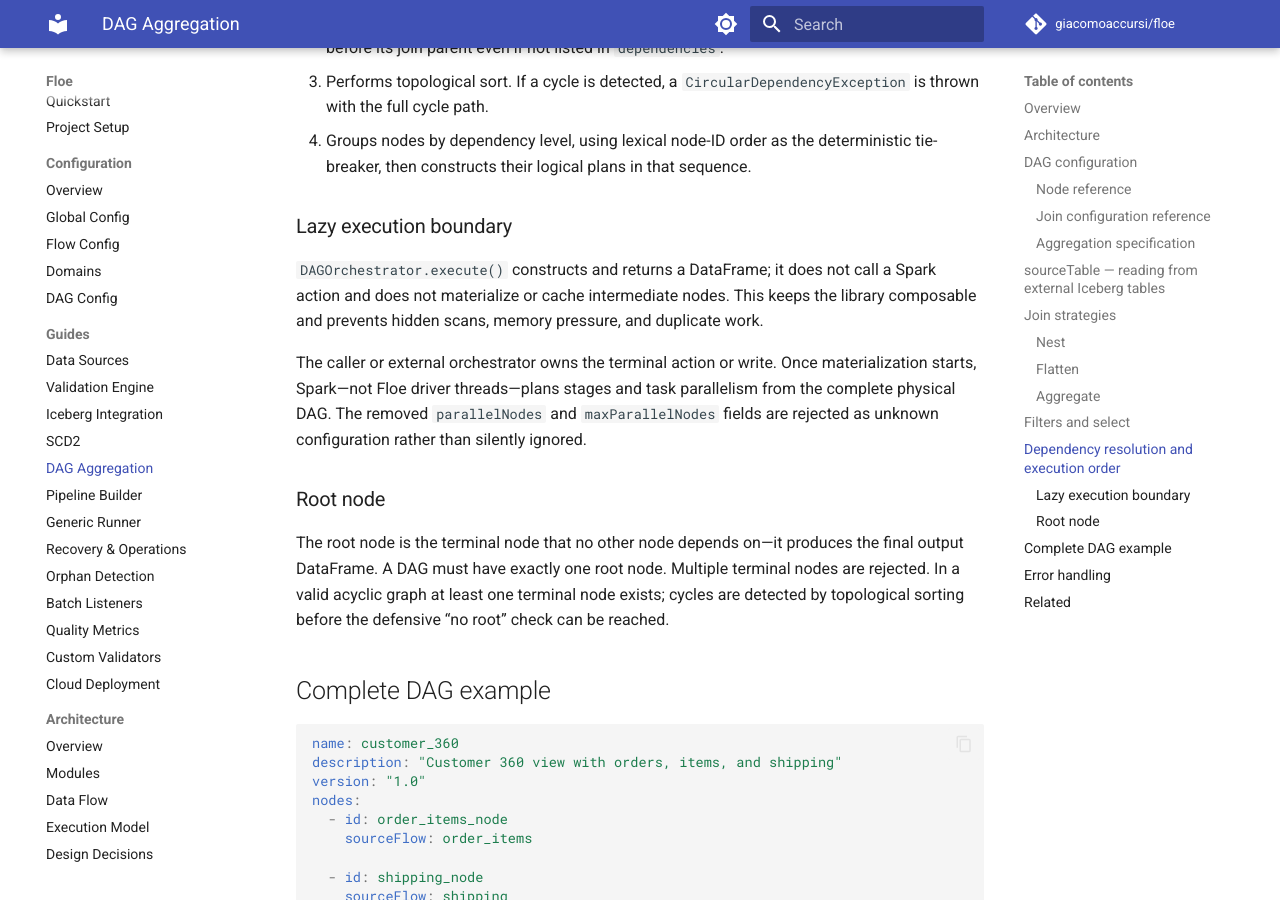
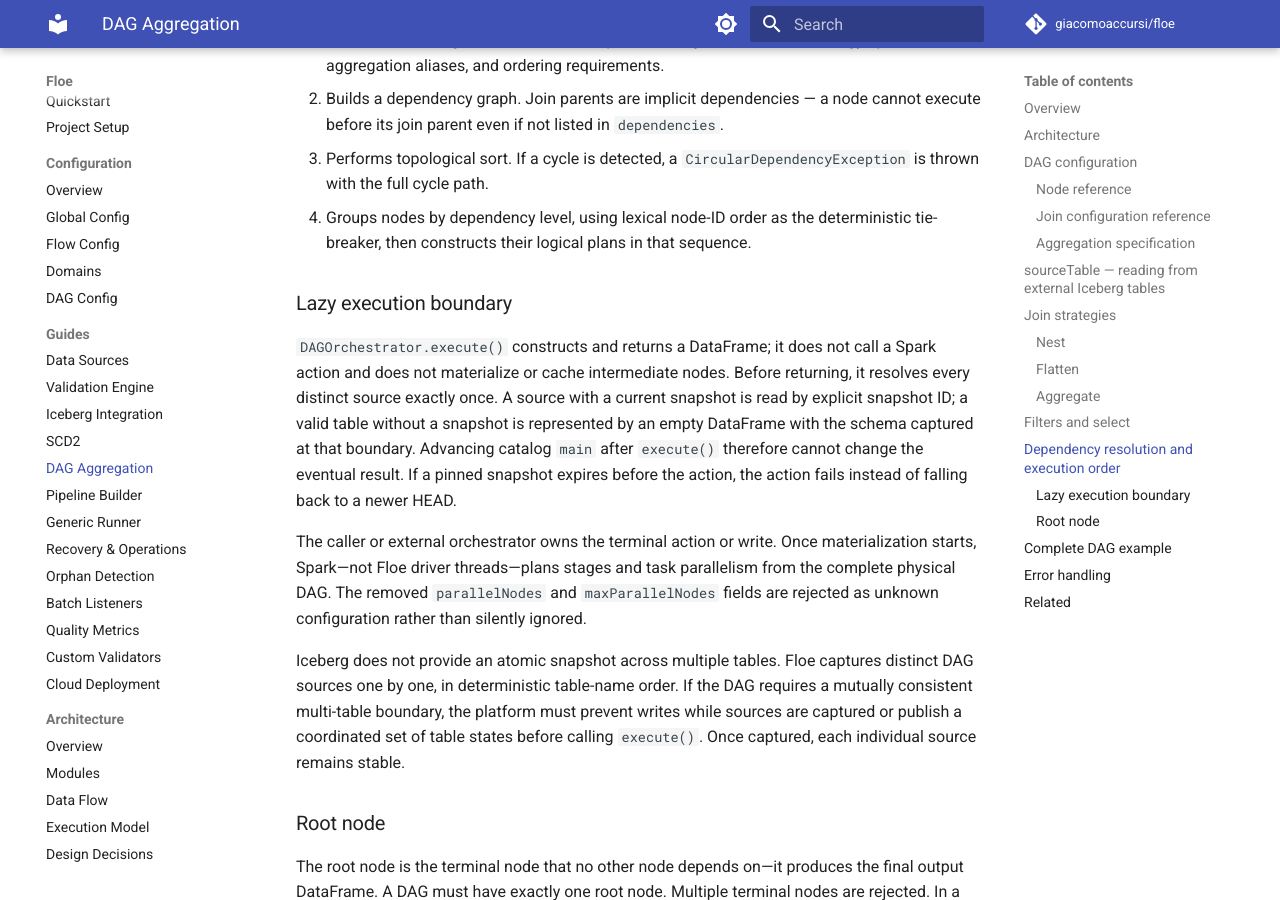
Before and after one commit to giacomoaccursi/Floe, an MkDocs documentation site: the page built from site-docs/guides/dag-aggregation.md, in a window 1280 px wide and 900 px high, scrolled down 7742 px. Built offline with MkDocs 1.6.1 and Material for MkDocs 9.7.7, drawn with Linux system fonts in a browser that asks for light colours; comment, search, counter and statistics services are not loaded; some of the changed text lies outside the part shown.

Commit message:
docs: define DAG snapshot isolation

```diff
--- a/site-docs/guides/dag-aggregation.md
+++ b/site-docs/guides/dag-aggregation.md
@@ -8,7 +8,7 @@ The DAG is defined in a YAML configuration file. Floe resolves dependencies, det
 
 ## Architecture
 
-The module validates the DAG configuration, resolves dependencies from join declarations, detects cycles, groups nodes by dependency level, and produces a single lazy DataFrame from the root node. Three join strategies are supported: Nest, Flatten, and Aggregate.
+The module validates the DAG configuration, resolves dependencies from join declarations, detects cycles, groups nodes by dependency level, pins every distinct Iceberg source, and produces a single lazy DataFrame from the root node. Three join strategies are supported: Nest, Flatten, and Aggregate.
 
 DAG nodes can reference any Iceberg table in the catalog, including [derived tables](pipeline-builder.md#derived-tables) produced by the pipeline.
 
@@ -108,7 +108,7 @@ By default, a node reads from `{catalogName}.{namespace}.{sourceFlow}`. If you n
 
 Write `sourceTable` as an unquoted dot-separated identifier. Floe quotes each component before passing it to Spark, so names containing spaces, hyphens, reserved words, or backticks do not require hand-written SQL quoting.
 
-When `sourceTable` is set, `sourceFlow` is not needed. Use one or the other:
+When `sourceTable` is set, `sourceFlow` is not needed. The resolved source must be an Iceberg table; views and non-Iceberg relations are rejected because Floe cannot give them the snapshot-stability guarantee. Use one or the other:
 
 - `sourceFlow: customers` → reads from `{catalogName}.default.customers` (framework-managed table)
 - `sourceTable: "other_catalog.analytics.customers"` → reads from the exact table specified
@@ -243,9 +243,11 @@ The DAG is executed in topological order. YAML and programmatic construction sha
 
 ### Lazy execution boundary
 
-`DAGOrchestrator.execute()` constructs and returns a DataFrame; it does not call a Spark action and does not materialize or cache intermediate nodes. This keeps the library composable and prevents hidden scans, memory pressure, and duplicate work.
+`DAGOrchestrator.execute()` constructs and returns a DataFrame; it does not call a Spark action and does not materialize or cache intermediate nodes. Before returning, it resolves every distinct source exactly once. A source with a current snapshot is read by explicit snapshot ID; a valid table without a snapshot is represented by an empty DataFrame with the schema captured at that boundary. Advancing catalog `main` after `execute()` therefore cannot change the eventual result. If a pinned snapshot expires before the action, the action fails instead of falling back to a newer HEAD.
 
 The caller or external orchestrator owns the terminal action or write. Once materialization starts, Spark—not Floe driver threads—plans stages and task parallelism from the complete physical DAG. The removed `parallelNodes` and `maxParallelNodes` fields are rejected as unknown configuration rather than silently ignored.
+
+Iceberg does not provide an atomic snapshot across multiple tables. Floe captures distinct DAG sources one by one, in deterministic table-name order. If the DAG requires a mutually consistent multi-table boundary, the platform must prevent writes while sources are captured or publish a coordinated set of table states before calling `execute()`. Once captured, each individual source remains stable.
 
 ### Root node
 
```
Also changed, not shown: README.md (+1 -1 lines), site-docs/architecture/modules.md (+1 -1 lines).
